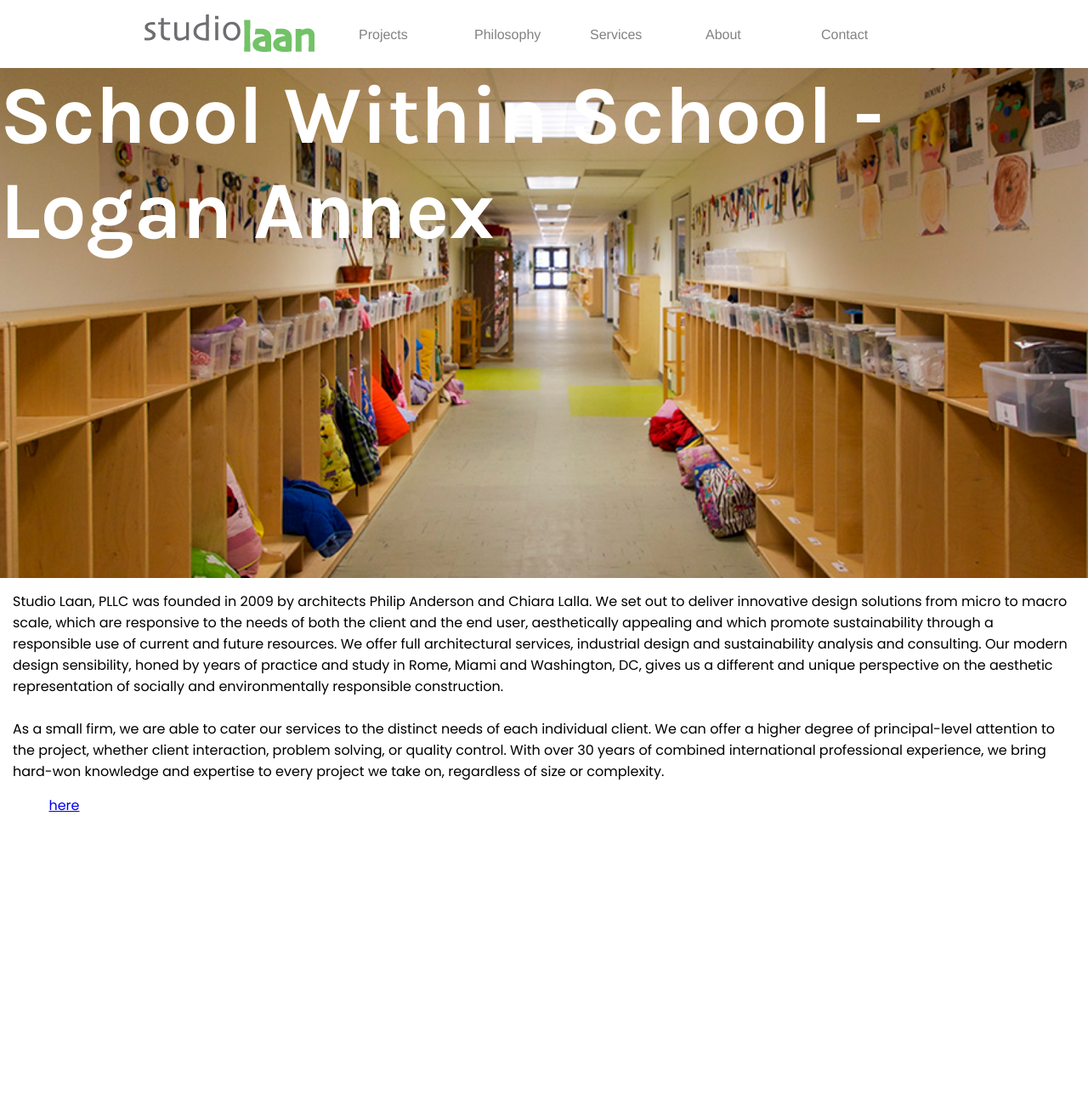
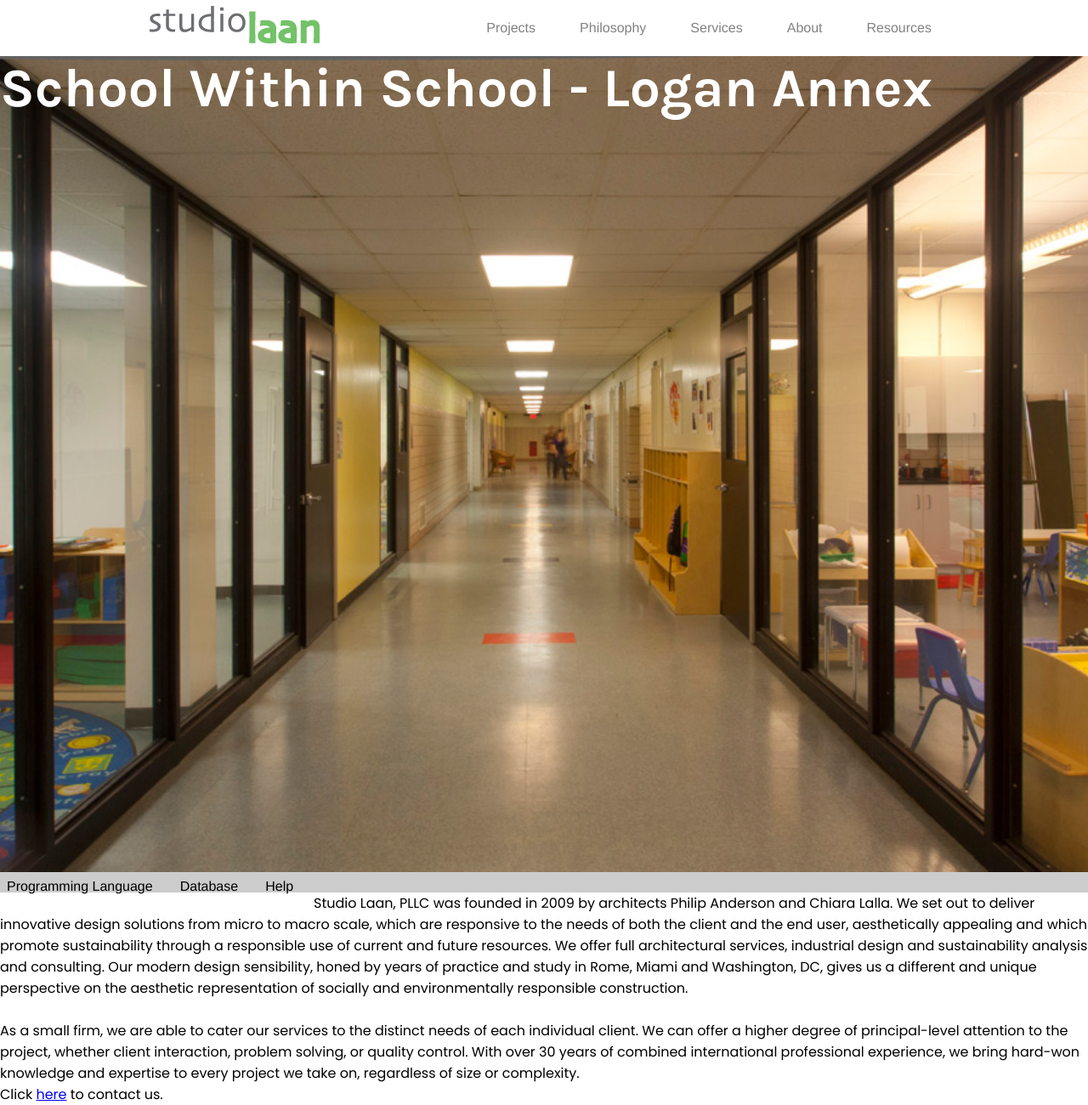
Before and after one commit to mdrake88/mdrake88.github.io, a plain HTML site: page unit_4/index.html in a window 1280 px wide. Shown: the whole page at 85% size. Before the commit the page ends 960 px from the top, so only its background shows below. Drawn offline with Linux system fonts and the light colour scheme.

Commit message:
Unit 5 Project

```diff
--- a/unit_4/css/main.css
+++ b/unit_4/css/main.css
@@ -1,63 +1,82 @@
 @import url(https://fonts.googleapis.com/css?family=Poppins);
 @import url(https://fonts.googleapis.com/css?family=Karla:400,700);
-
-* { margin: 0; padding: 0; box-sizing: border-box; }
-
-p { font-family: 'Poppins', sans-serif; }
-
-h1,h2,h3,h4,h5,h6 { font-family: 'Karla', sans-serif; }
-
-main {
-	background: #fff;
-	padding: 15px;
+* {
+	margin: 0; padding: 0; box-sizing: border-box;
 }
-
+h1 {
+	font-family: 'Karla', sans-serif;
+	font-size: 4em;
+	color: #fff;
+}
+p {
+	font-family: 'Poppins', sans-serif;
+}
 header {
-	height: 5em;
+	margin:0 auto;
+	max-width: 60em;
 }
-
 nav {
-  	max-width: 60em;
-  	margin: auto;
-  	display: block;
+	text-align: right;
 }
-
-.nav-buttons {
-	color: #828282;
-	font-family: "Helvetica", Arial, sans-serif;
-	margin: 1em;
-	padding: 1em;
-	list-style: none;
-	width: 100px;
+div.nav-buttons {
 	display: inline-block;
 }
-
-#splash {
-	height: 600px;
-	background: url(../images/logan-back-hall.jpg) no-repeat center center fixed;
-	-webkit-background-size: cover;
-	-moz-background-size: cover;
-	-o-background-size: cover;
+a.nav-buttons {
+	text-decoration: none;
+}
+section#splash {
+	height: 60em;
+	background: url(../images/non-cat-corridor-sm.jpg) no-repeat center center fixed;
 	background-size: cover;
 }
-
-#title-text {
-	margin: auto;
-	color: #fff;
-	font-size: 6em;
+.nav-buttons {
+	padding: 1.5em;
+	font-family: 'Helvetica', Arial, sans-serif;
+	color: #828282;
+	display: inline-block;
 }
-
 #logo {
-/*	display: block;*/
-/*	margin: auto;*/
-	display: inline-block;
-	position: relative;
-  	float: left;
-  	margin-top: 10px;
-  	margin-left: 10px;
+	float: left;
+	padding-left: 1em;
 }
-
-#footer {
-	margin-left: 15px;
-	color: #fff;
+/*menu code*/
+#menu, #menu ul {
+    list-style: none;
+    background-color: #ccc;
+    padding: 0 0 1.5em 0;
+    margin: 0;
 }
+#menu li {
+    float: left;
+    margin-right: 1em;
+    position: relative;
+}
+#menu ul {
+    position: absolute;
+    top: 25px;
+    width: 200px;
+    padding: 0;
+    display: none;
+}
+#menu ul li {
+    float: none;
+    margin: 0;
+    padding: 0;
+    line-height: 15px;
+}
+#menu a:link, #menu a:visited {
+    display: block;
+    font-family: 'Helvetica', Arial, sans-serif;
+    font-size: 1em;
+    text-align: left;
+    text-decoration: none;
+    color: #000;
+    padding: .5em;
+}
+#menu li:hover {
+    background-color: #828282;
+}
+#menu li:hover ul {
+    display: block;
+}
+/*end menu code*/
--- /dev/null
+++ b/unit_4/css/old.css
@@ -0,0 +1,63 @@
+@import url(https://fonts.googleapis.com/css?family=Poppins);
+@import url(https://fonts.googleapis.com/css?family=Karla:400,700);
+
+* { margin: 0; padding: 0; box-sizing: border-box; }
+
+p { font-family: 'Poppins', sans-serif; }
+
+h1,h2,h3,h4,h5,h6 { font-family: 'Karla', sans-serif; }
+
+main {
+	background: #fff;
+	padding: 15px;
+}
+
+header {
+	height: 5em;
+}
+
+nav {
+  	max-width: 60em;
+  	margin: auto;
+  	display: block;
+}
+
+.nav-buttons {
+	color: #828282;
+	font-family: "Helvetica", Arial, sans-serif;
+	margin: 1em;
+	padding: 1em;
+	list-style: none;
+	width: 100px;
+	display: inline-block;
+}
+
+#splash {
+	height: 600px;
+	background: url(../images/logan-back-hall.jpg) no-repeat center center fixed;
+	-webkit-background-size: cover;
+	-moz-background-size: cover;
+	-o-background-size: cover;
+	background-size: cover;
+}
+
+#title-text {
+	margin: auto;
+	color: #fff;
+	font-size: 6em;
+}
+
+#logo {
+/*	display: block;*/
+/*	margin: auto;*/
+	display: inline-block;
+	position: relative;
+  	float: left;
+  	margin-top: 10px;
+  	margin-left: 10px;
+}
+
+#footer {
+	margin-left: 15px;
+	color: #fff;
+}
--- a/unit_4/index.html
+++ b/unit_4/index.html
@@ -7,21 +7,44 @@
 </head>
 <body>
 	<header>
+		<img id="logo" alt="Studio Laan, PLLC" title="Studio Laan Logo" src="images/studiolaanlogo.png">
 		<nav>
-			<img id="logo" alt="Studio Laan, PLLC" title="Studio Laan Logo" src="images/studiolaanlogo.png">
-			<ul>
-				<li class="nav-buttons">Projects</li>
-				<li class="nav-buttons">Philosophy</li>
-				<li class="nav-buttons">Services</li>
-				<li class="nav-buttons">About</li>
-				<li class="nav-buttons">Contact</li>
-			</ul>
+			<div class="nav-buttons">Projects</div>
+
+			<a class="nav-buttons" href="#">Philosophy</a>
+			<a class="nav-buttons" href="#">Services</a>
+			<div class="nav-buttons">About</div>
+			<a class="nav-buttons" href="#">Resources</a>
 		</nav>
 	</header>
 	<section id="splash">
 		<h1 id="title-text">School Within School - Logan Annex</h1>
 	</section>
 	<main>
+<!-- sample code -->
+<ul id="menu">
+  <li><a href="#">Programming Language</a>
+    <ul>
+      <li><a href="#">Java</a></li>
+      <li><a href="#">PHP</a></li>
+      <li><a href="#">Python</a></li>
+      <li><a href="#">Asp Classic</a></li>
+      <li><a href="#">ASP.NET</a></li>
+      <li><a href="#">javascript</a></li>
+      <li><a href="#">Perl</a></li>
+    </ul>
+  </li>
+  <li><a href="#">Database</a>
+    <ul>
+      <li><a href="#">SQL Server 2005</a></li>
+      <li><a href="#">Oracle</a></li>
+      <li><a href="#">MySQL</a></li>
+      <li><a href="#">DB2</a></li>
+    </ul>
+  </li>
+   <li><a href="#">Help</a></li>
+</ul>
+<!-- end sample code -->
 		<p>
 			Studio Laan, PLLC was founded in 2009 by architects Philip Anderson and Chiara Lalla. We set out to deliver innovative design solutions from micro to macro scale, which are responsive to the needs of both the client and the end user, aesthetically appealing and which promote sustainability through a responsible use of current and future resources. We offer full architectural services, industrial design and sustainability analysis and consulting. Our modern design sensibility, honed by years of practice and study in Rome, Miami and Washington, DC, gives us a different and unique perspective on the aesthetic representation of socially and environmentally responsible construction.
 			<br>
--- /dev/null
+++ b/unit_5/css/main.css
@@ -0,0 +1,109 @@
+@import url(https://fonts.googleapis.com/css?family=Poppins);
+@import url(https://fonts.googleapis.com/css?family=Karla:400,700);
+* {
+	margin: 0; padding: 0; box-sizing: border-box;
+}
+h1 {
+	font-family: 'Karla', sans-serif;
+	font-size: 4em;
+	color: #fff;
+}
+p {
+	font-family: 'Poppins', sans-serif;
+}
+header {
+    background-color: #ffed74;
+    border: 1px black solid;
+    padding: 20px;
+}
+nav {
+    background-color: #e8c66a;
+    border: 1px black solid;
+    padding: 20px;
+	text-align: right;
+    max-width: 60em;
+    margin:0 auto;
+}
+main {
+    background-color: #e89c6c;
+    border: 1px black solid;
+    padding: 20px;
+}
+footer {
+    background-color: #ff957e;
+    border: 1px black solid;
+    padding: 20px;
+}
+nav ul {
+    margin: auto 0;
+}
+nav li {
+	display: inline-block;
+	text-decoration: none;
+}
+section {
+    background-color: #ffe2b8;
+    border: 1px black solid;
+    padding: 20px;
+}
+section#splash {
+	height: 15em;
+	background: url(../images/non-cat-corridor-sm.jpg) no-repeat center center fixed;
+	background-size: cover;
+}
+/*.nav-buttons {
+	padding: 1.5em;
+	font-family: 'Helvetica', Arial, sans-serif;
+	color: #828282;
+	display: inline-block;
+}*/
+.clearfix::after {
+    content: " ";
+    display: block;
+    clear: both;
+    visibility: hidden;
+    height: 0;
+
+}
+#logo {
+	float: left;
+	padding-left: 1em;
+}
+/*menu code*/
+#menu, #menu ul {
+    list-style: none;
+    background-color: rgba(255,255,255,.5);
+    padding: 1em 0 3em 0;
+}
+#menu>li {
+    float: right;
+    margin-right: 1em;
+    position: relative;
+}
+#menu ul {
+    position: absolute;
+    padding: 1em;
+    display: none;
+}
+.submenu>li {
+    padding: 0;
+    float: left;
+    display: block;
+    font-size: .8em;
+}
+#menu a:link, #menu a:visited {
+    display: block;
+    font-family: 'Helvetica', Arial, sans-serif;
+    font-size: 1em;
+    text-align: left;
+    text-decoration: none;
+    color: #000;
+    padding: .5em;
+}
+#menu li:hover {
+    text-decoration: underline;
+}
+#menu li:hover ul {
+    display: block;
+}
+/*end menu code*/
```
Also changed, not shown: unit_5/index.html (added, +53 -0 lines), unit_4/unit-4_preview.png (added), unit_5/images/10th-st-dining-room-3-sm.jpg (added), unit_5/images/2020Klobby312.jpg (added), unit_5/images/c-street-kitchen-sm.jpg (added), unit_5/images/layout_tagged.jpg (added), unit_5/images/logan-back-hall.jpg (added), unit_5/images/logan-classroom-2.jpg (added), unit_5/images/non-cat-corridor-sm.jpg (added), unit_5/images/studiolaanlogo.png (added), unit_5/images/sws-goding-garden-sm.jpg (added), 1 other file.
